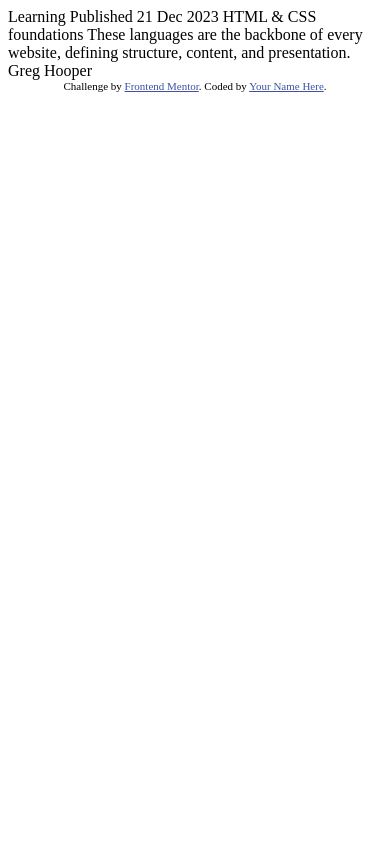
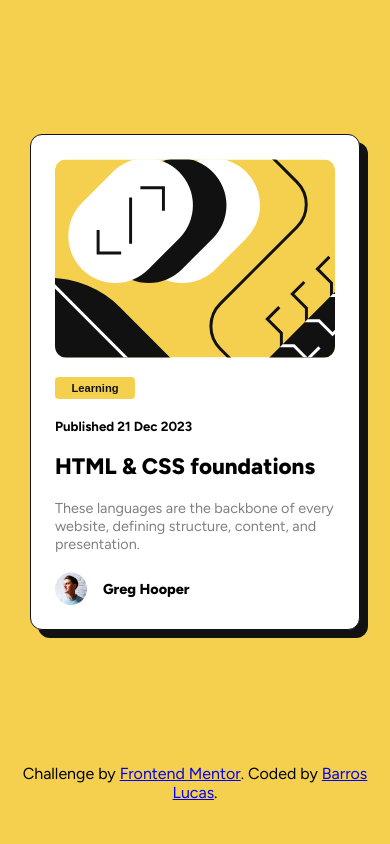
Before and after one commit to BarrosLucasJavier/blog-preview-card-main, a plain HTML site: page index.html in a window 390 px wide. Drawn offline with Linux system fonts and the light colour scheme.

Commit message:
mobile version done

```diff
--- a/index.html
+++ b/index.html
@@ -7,28 +7,27 @@
   <link rel="icon" type="image/png" sizes="32x32" href="./assets/images/favicon-32x32.png">
 
   <title>Frontend Mentor | Blog preview card</title>
-
-  <!-- Feel free to remove these styles or customise in your own stylesheet 👍 -->
-  <style>
-    .attribution { font-size: 11px; text-align: center; }
-    .attribution a { color: hsl(228, 45%, 44%); }
-  </style>
+  <link rel="stylesheet" href="./style.css">
 </head>
 <body>
-
-  Learning
-
-  Published 21 Dec 2023
-
-  HTML & CSS foundations
-
-  These languages are the backbone of every website, defining structure, content, and presentation.
-
-  Greg Hooper
-
-  <div class="attribution">
-    Challenge by <a href="https://www.frontendmentor.io?ref=challenge" target="_blank">Frontend Mentor</a>.
-    Coded by <a href="#">Your Name Here</a>.
-  </div>
+  <main>
+    <section class="cardContainer">
+      <img src="./assets/images/illustration-article.svg" alt="ilustration">
+      <button>Learning</button>
+      <h5>Published 21 Dec 2023</h5>
+      <h1>HTML & CSS foundations</h1>
+      <p>These languages are the backbone of every website, defining structure, content, and presentation.</p>
+      <div class="avatarContainer">
+        <img src="./assets/images/image-avatar.webp" alt="Avatar men">
+        <h5>Greg Hooper</h5>
+      </div>
+    </section>
+  </main>
+  <footer>
+    <div class="attribution">
+      Challenge by <a href="https://www.frontendmentor.io?ref=challenge" target="_blank">Frontend Mentor</a>.
+      Coded by <a href="#">Barros Lucas</a>.
+    </div>
+  </footer>
 </body>
 </html>
--- /dev/null
+++ b/style.css
@@ -0,0 +1,79 @@
+@import url('https://fonts.googleapis.com/css2?family=Figtree:ital,wght@0,300..900;1,300..900&display=swap');
+
+:root{
+    --yellow: hsl(47, 88%, 63%);
+    --white: hsl(0, 0%, 100%);
+    --grey: hsl(0, 0%, 50%);
+    --black: hsl(0, 0%, 7%);
+}
+/* ----- General ----- */
+*{
+    margin: 0;
+    padding: 0;
+    box-sizing: border-box;
+}
+body{
+    background-color: var(--yellow);
+    font-family: "Figtree", sans-serif;
+    font-size: 16px;
+    min-height: 100dvh;
+    display: grid;
+    grid-template-columns: 1fr;
+    grid-template-rows: auto 80px;
+}
+main{
+    display: flex;
+    justify-content: center;
+    align-items: center;
+}
+/* ----- Card ----- */
+.cardContainer{
+    max-width: 330px;
+    background-color: var(--white);
+    padding: 1.5rem;
+    border-radius: 12px;
+    border: thin solid var(--black);
+    box-shadow: 8px 8px 0px var(--black);
+    display: flex;
+    flex-direction: column;
+    gap: 1.2rem;
+}
+.cardContainer > img{
+    border-radius: 12px;
+    object-fit: cover;
+    height: 198.75px;
+}
+.cardContainer button{
+    max-width: 5rem;
+    padding: 0.3rem 0.5rem;
+    border: none;
+    background-color: var(--yellow);
+    color: var(--black);
+    font-weight: 800;
+    border-radius: 4px;
+    font-size: 0.7rem;
+}
+.cardContainer p{
+    color: var(--grey);
+    font-size: 0.9rem;
+}
+.cardContainer h1{
+    font-weight: 800;
+    font-size: 1.4rem;
+}
+.avatarContainer{
+    display: flex;
+    align-items: center;
+    gap: 1rem;
+}
+.avatarContainer h5{
+    font-weight: 800;
+    font-size: 0.9rem;
+}
+.avatarContainer > img{
+    max-width: 32px;
+}
+/* ----- Footer ----- */
+.attribution{
+    text-align: center;
+}
```
